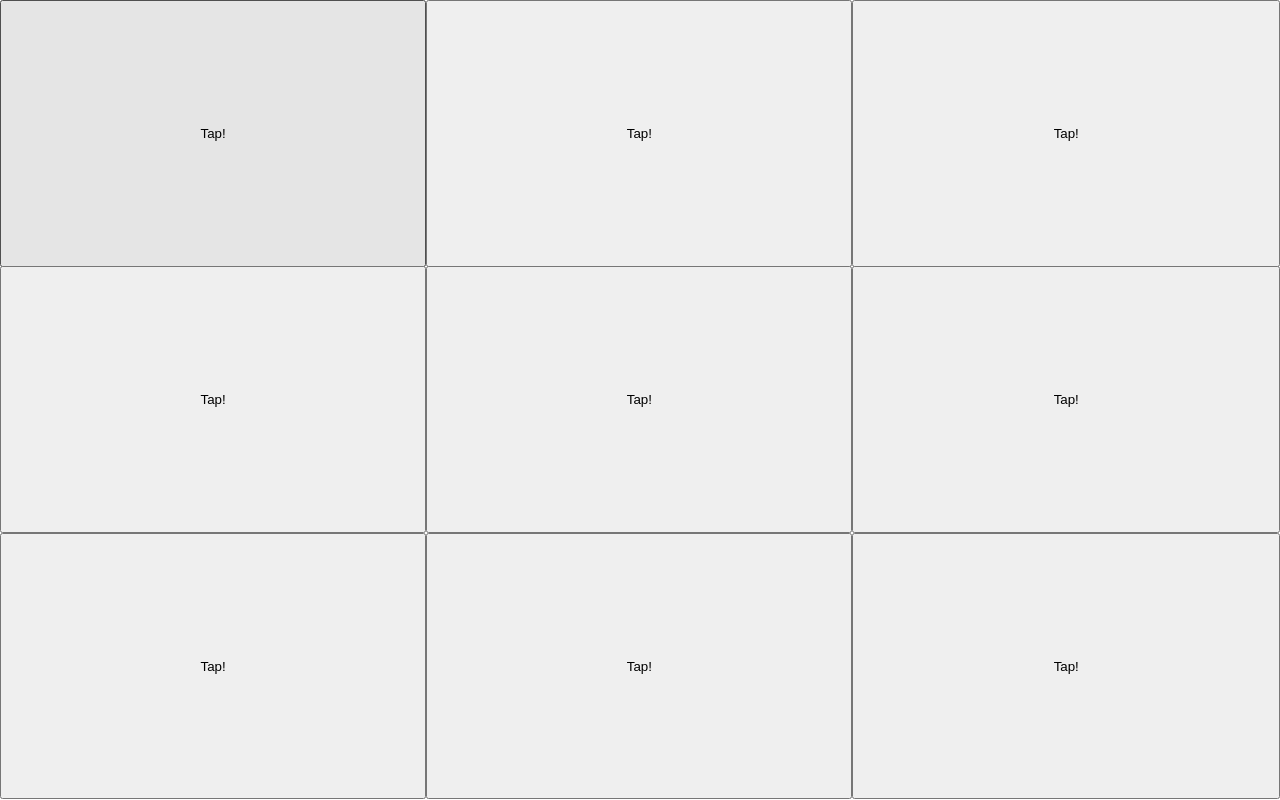
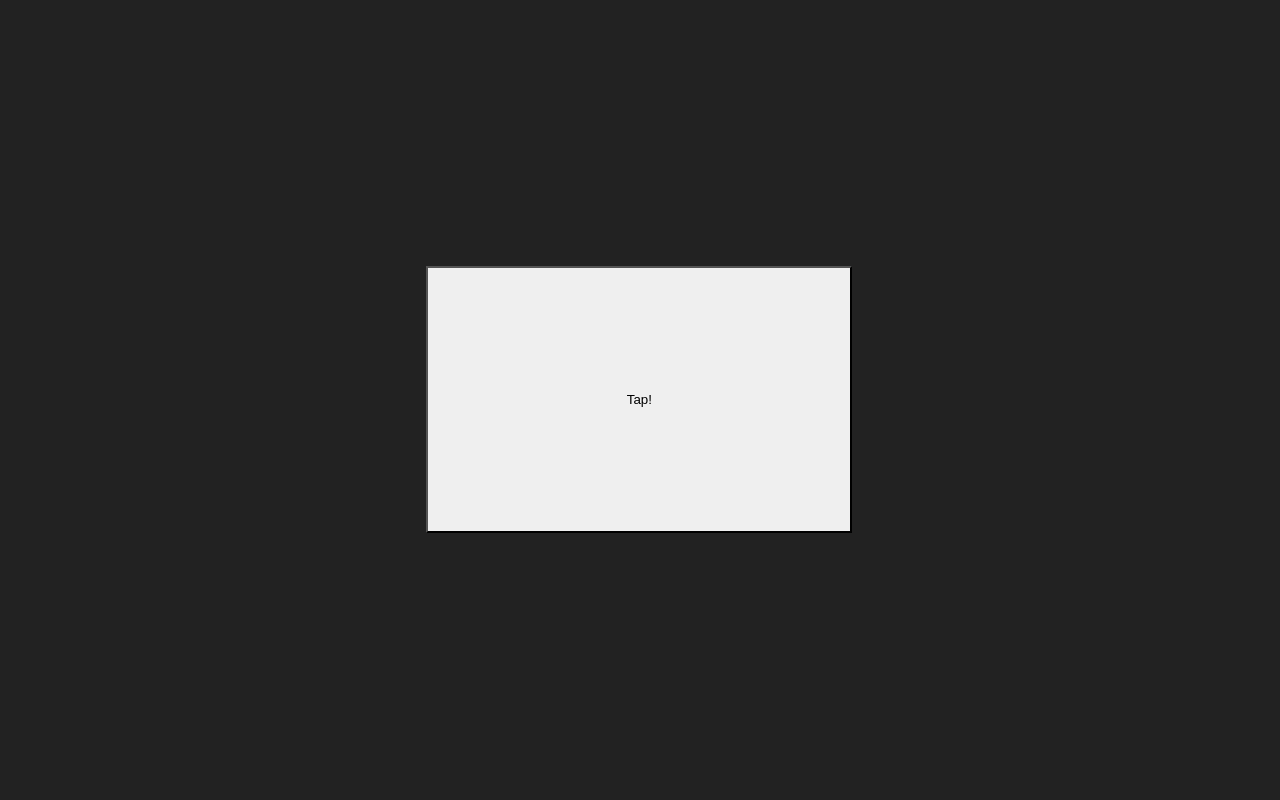
Before and after one commit to rm08K/Sotusei, a Nuxt app: page /Rhythm in a window 1280 px wide. Built offline with nearby package versions, Linux system fonts and the light colour scheme.

Commit message:
⚙最初にベースを流すためのボタンとして調整

```diff
--- a/pages/Rhythm.vue
+++ b/pages/Rhythm.vue
@@ -4,7 +4,7 @@
     <button id="btn2" class="btn">Tap!</button>
     <button id="btn3" class="btn">Tap!</button>
     <button id="btn4" class="btn">Tap!</button>
-    <button id="btn5" class="btn">Tap!</button>
+    <button id="btn5" class="mainbtn">Tap!</button>
     <button id="btn6" class="btn">Tap!</button>
     <button id="btn7" class="btn">Tap!</button>
     <button id="btn8" class="btn">Tap!</button>
@@ -15,6 +15,7 @@
 <style lang="scss">
 body {
   margin: 0;
+  background-color: #222;
 }
 
 .container {
@@ -23,8 +24,13 @@
   grid-template-columns: 33.3% 33.3% 1fr;
 }
 
-  .btn{
+.btn, .mainbtn {
   height: calc(100vh / 3);
+  border-radius: 0;
+}
+
+.hidden {
+  visibility: hidden;
 }
 </style>
 
@@ -36,25 +42,36 @@ export default {
   methods: {
     rhythm() {
       if (process.client) {
-        console.log("ver1.0")
-        const snd1 = new Audio("rhythm/魔王魂  ドラム2-タム2.mp3")
-        const snd2 = new Audio("rhythm/魔王魂  ピアノ1-Fコード.mp3")
-        const snd5 = new Audio("rhythm/059_dr_bpm140_4-4_rock.mp3")
-        document.getElementById("btn1").addEventListener("click",() => {
-          snd1.currentTime = 0
-          snd1.play()
-          console.log("pushed")
+        console.log('ver1.0')
+        let flg = false
+        const snd1 = new Audio('rhythm/魔王魂  ドラム2-タム2.mp3')
+        const snd2 = new Audio('rhythm/魔王魂  ピアノ1-Fコード.mp3')
+        const snd5 = new Audio('rhythm/059_dr_bpm140_4-4_rock.mp3')
+        let elements = document.getElementsByClassName("btn")
+        Array.prototype.forEach.call(elements, function (element) {
+            element.classList.add("hidden")
         })
-        document.getElementById("btn2").addEventListener("click",() => {
-          snd2.currentTime = 0
-          snd2.play()
-          console.log("pushed")
-        })
-        document.getElementById("btn5").addEventListener("click",() => {
+        document.getElementById('btn5').addEventListener('click', () => {
+          if (flg == false) {
             snd5.currentTime = 0
             snd5.play()
             snd5.loop = true
-          console.log("pushed")
+            flg = true
+            console.log(flg)
+            Array.prototype.forEach.call(elements, function (element) {
+            element.classList.remove("hidden")
+            })
+          }
+        })
+        document.getElementById('btn1').addEventListener('click', () => {
+          snd1.currentTime = 0
+          snd1.play()
+          console.log('pushed')
+        })
+        document.getElementById('btn2').addEventListener('click', () => {
+          snd2.currentTime = 0
+          snd2.play()
+          console.log('pushed')
         })
       }
     },
```
Lines whose indentation alone changed are shown as unchanged.
